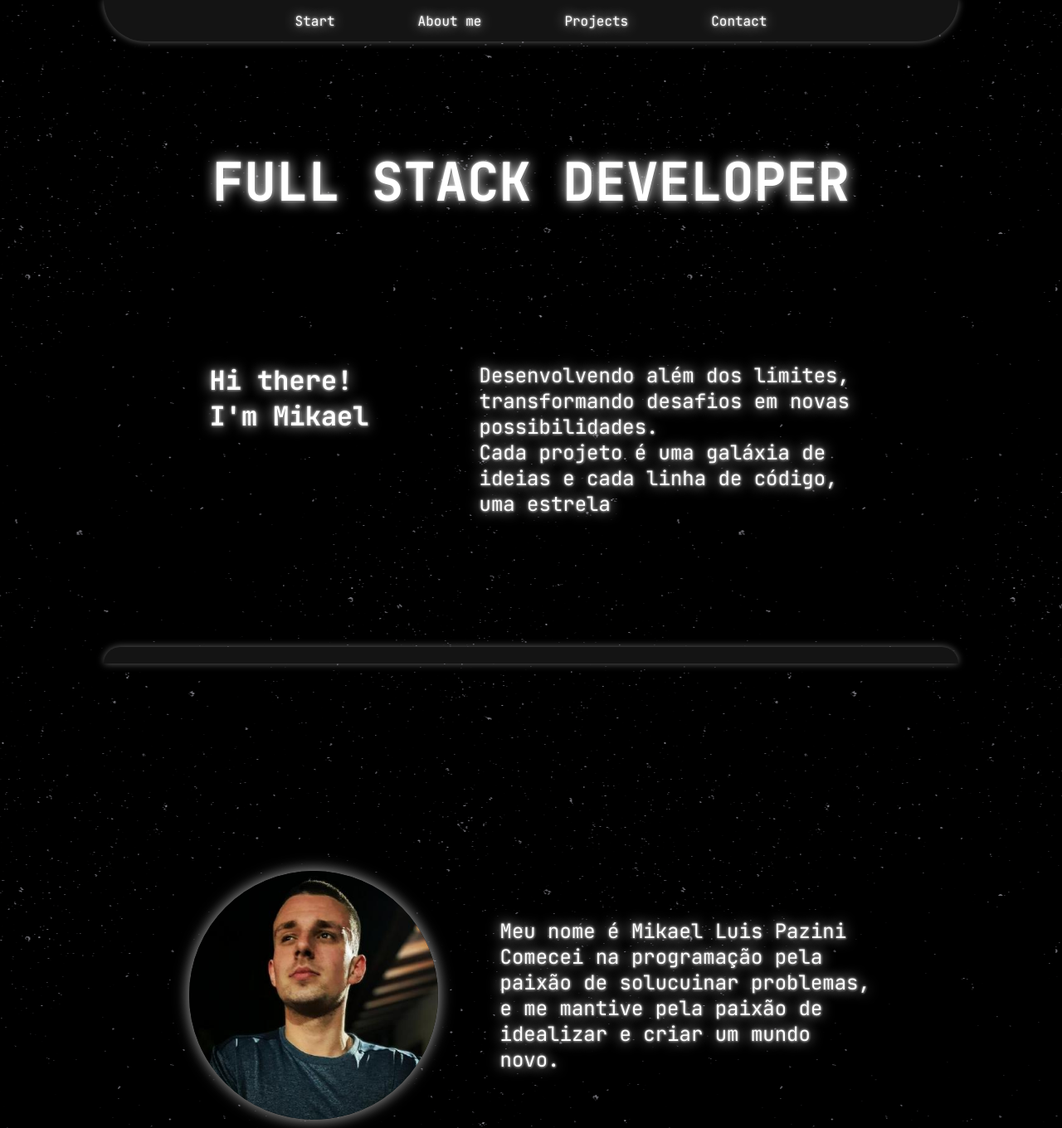
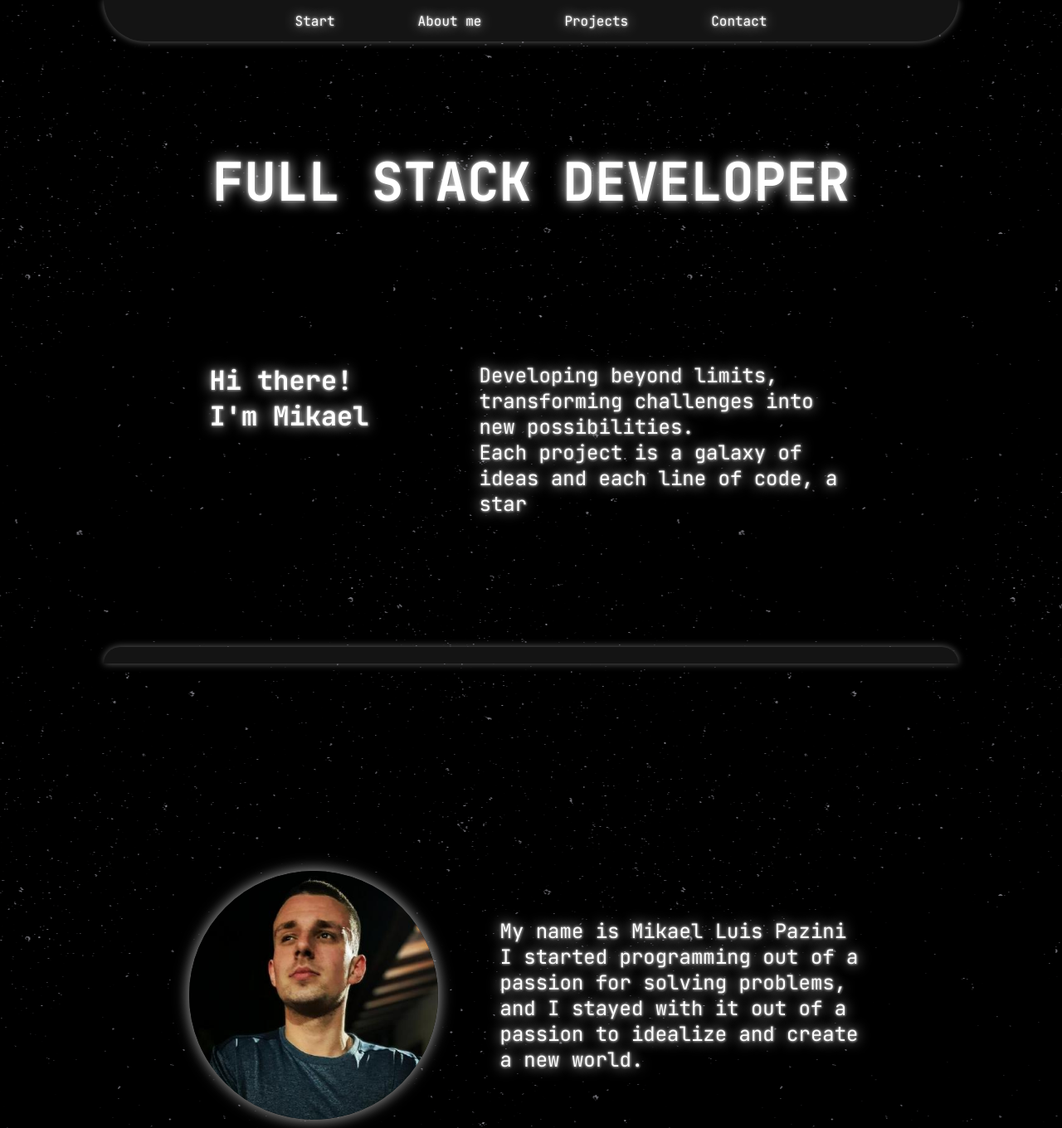
Before and after one commit to mikael-pazini/portfolio, a plain HTML site: page index.html in a window 1280 px wide. Shown: the top 1360 px of the page at 83% size. Drawn offline with Linux system fonts and the light colour scheme.

Commit message:
Update to english

```diff
--- a/index.html
+++ b/index.html
@@ -30,7 +30,9 @@
                     <h1>full stack developer</h1>
                     <div id="presentation">
                         <h2>Hi there!<br>I'm Mikael</h2>
-                        <p>Desenvolvendo além dos limites, transformando desafios em novas possibilidades. <br> Cada projeto é uma galáxia de ideias e cada linha de código, uma estrela</p>
+                        <p>Developing beyond limits, transforming challenges into new possibilities. <br>Each project is a galaxy of ideas and each line of code, a star</p>
+                        <!-- <h2>Olá!<br>Eu sou Mikael</h2>
+                        <p>Desenvolvendo além dos limites, transformando desafios em novas possibilidades. <br> Cada projeto é uma galáxia de ideias e cada linha de código, uma estrela</p> -->
                     </div>
                 </section>
 
@@ -38,9 +40,13 @@
                     <img src="img/miakel.jpeg" alt="">
                     <!-- <h1>ABOUT-ME</h1> -->
                     <p>
+                        My name is Mikael Luis Pazini <br>
+                        I started programming out of a passion for solving problems, and I stayed with it out of a passion to idealize and create a new world.
+                    </p>
+                    <!-- <p>
                         Meu nome é Mikael Luis Pazini <br>
                         Comecei na programação pela paixão de solucuinar problemas, e me mantive pela paixão de idealizar e criar um mundo novo.
-                    </p>
+                    </p> -->
                 </section>
 
                 <section id="projects">
```
